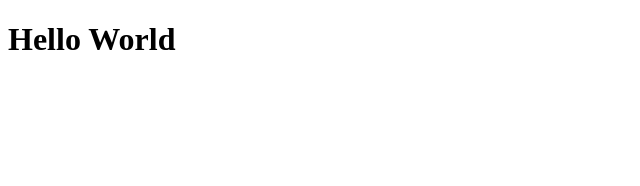
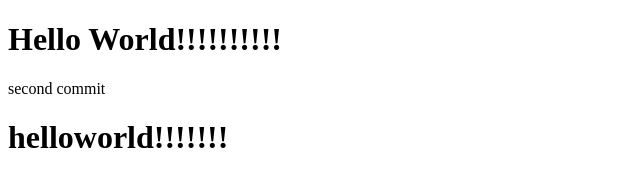
Before and after one commit to jisoo00oo/HelloWorld1, a plain HTML site: page index.html in a window 1280 px wide. Shown: the whole page, without its empty margins (0-640 px from the left). Drawn offline with Linux system fonts and the light colour scheme.

Commit message:
second commit

```diff
--- a/index.html
+++ b/index.html
@@ -6,6 +6,9 @@
     <title>Document</title>
 </head>
 <body>
-    <h1>Hello World</h1>
+    <h1>Hello World!!!!!!!!!!</h1>
+
+    second commit
+    <h1>helloworld!!!!!!!</h1>
 </body>
 </html>
```
